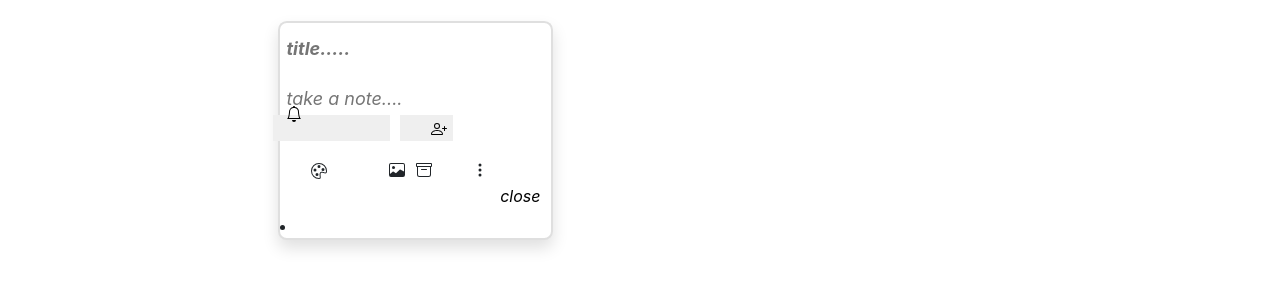
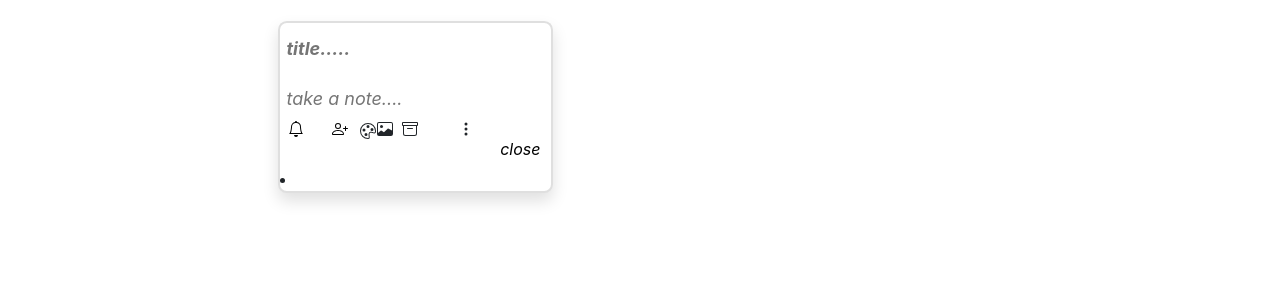
Before and after one commit to dhanashrisakharkar/FundooNotes-App, a website built with Parcel: page Dashboard/Dasboard.html in a window 1280 px wide. Shown: the part 98-386 px from the top of the page. Built offline with nearby package versions, Linux system fonts and the light colour scheme.

Commit message:
[Dhanashri] Refactor. icon css added to the page

```diff
--- a/Dashboard/Dashboard.css
+++ b/Dashboard/Dashboard.css
@@ -140,6 +140,7 @@ a:link {
   }
   .button{
       margin-top: 20px;
+
   }
   .avatar {
     vertical-align: middle;
@@ -202,7 +203,14 @@ a:link {
     transition: all 0.5s ease;
     margin-top: -16px;
     }
-    .bi-bell {
+    button:focus {
+        outline: none;
+      }
+      .personButton{
+        background-color:transparent;
+        margin-left: -3%;
+      }
+    .bi.bi-bell {
         margin-left: -90%;
         margin-top: -35%;
     }
@@ -234,15 +242,25 @@ a:link {
 
 
     }
-      .bi-image , .bi-archive , .bi-three-dots-vertical{
+    .btn{
+        margin-left: -18%;
+        width: 5%;
+        padding: 0.1%;
+        background-color: transparent;
+    }
+      .bi-archive , .bi-three-dots-vertical{
         margin-left: 40px;
 
     }
     .bi-palette {
-        margin-left: 25px;
+        margin-left: 2px;
     }
     .bi-person-plus {
         margin-left: 25px;
+    }
+    .bi.bi-image{
+        margin-left: 0%;
+
     }
     .btn-button{
      background-color: transparent;
@@ -424,6 +442,10 @@ a:link {
     button.btn-button:focus {
         outline-width: 0;
     }
+    .date{
+        background-color: transparent;
+        border:none; width: 2px;
+    }
     input {
         text-rendering: auto;
         letter-spacing: normal;
@@ -457,7 +479,7 @@ a:link {
         -webkit-transition: border-color ease-in-out .15s,box-shadow ease-in-out .15s;
         transition: border-color ease-in-out .15s,box-shadow ease-in-out .15s;
     }
-    .bi-bell .form-control {
+     .form-control {
         width: 30%;
         margin-bottom: 0;
     }
```
